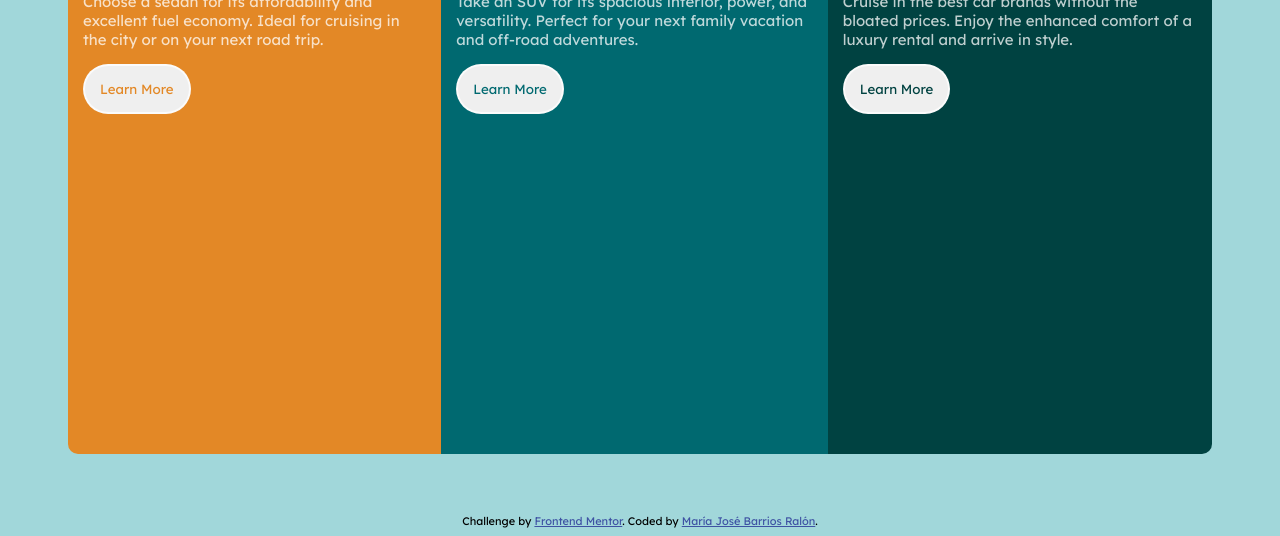
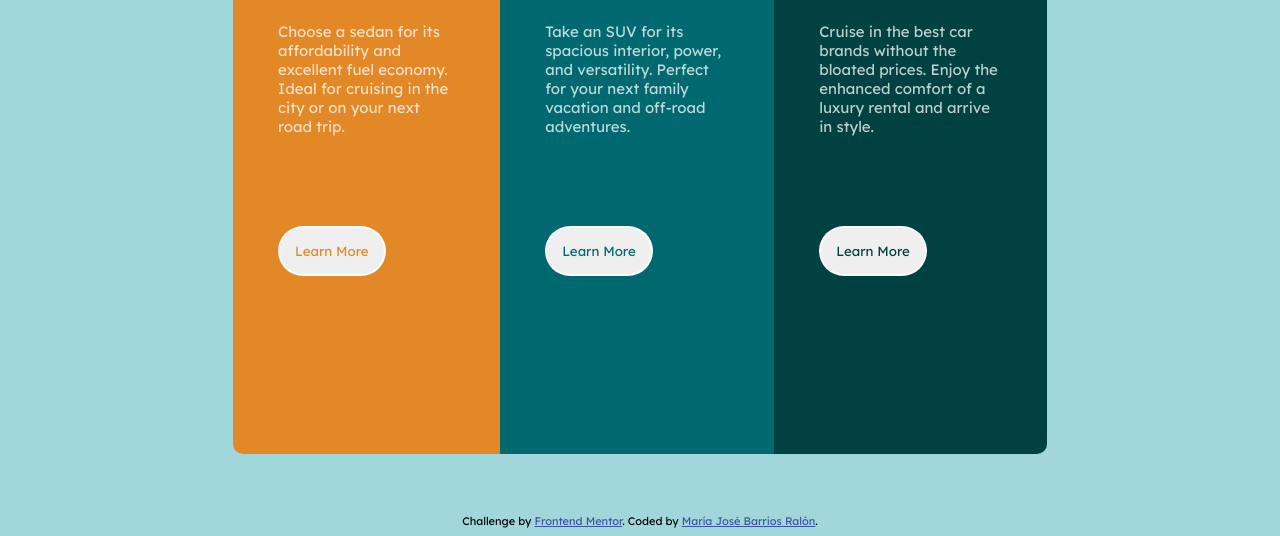
Before and after one commit to Majo2005/tres-columnas, a plain HTML site: page index.html in a window 1280 px wide. Shown: the part 264-800 px from the top of the page. Drawn offline with Linux system fonts and the light colour scheme.

Commit message:
Reto de tres-columnas

```diff
--- a/style.css
+++ b/style.css
@@ -26,20 +26,24 @@ h2{
     font-size: 3rem;
 }
 
+p{
+    padding-bottom: 5rem;
+}
+
 #cars {
     height: 100%;
     display: flex;
 }
 
 article {
-    padding: 1rem;
+    padding: 3rem;
     margin: 4rem 0rem;
 }
 
 #sedan {
     background-color: hsl(31, 77%, 52%);
     color: hsl(31, 77%, 52%);
-    margin-left: 4rem;
+    margin-left: 15rem;
     border-radius: 10px 0px 0px 10px;
 }
 
@@ -51,7 +55,7 @@ article {
 #luxury {
     background-color: hsl(179, 100%, 13%);
     color: hsl(179, 100%, 13%);
-    margin-right: 4rem;
+    margin-right: 15rem;
     border-radius: 0px 10px 10px 0px;
 }
 
```
